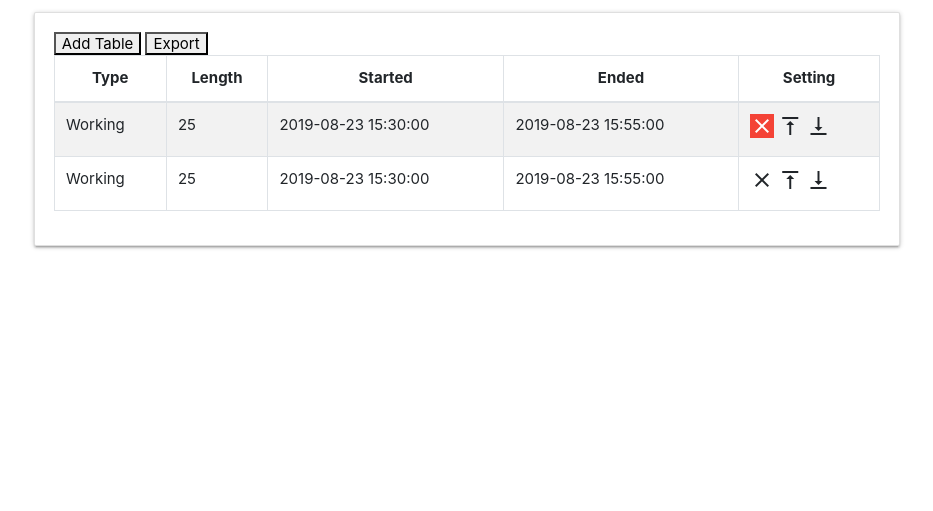
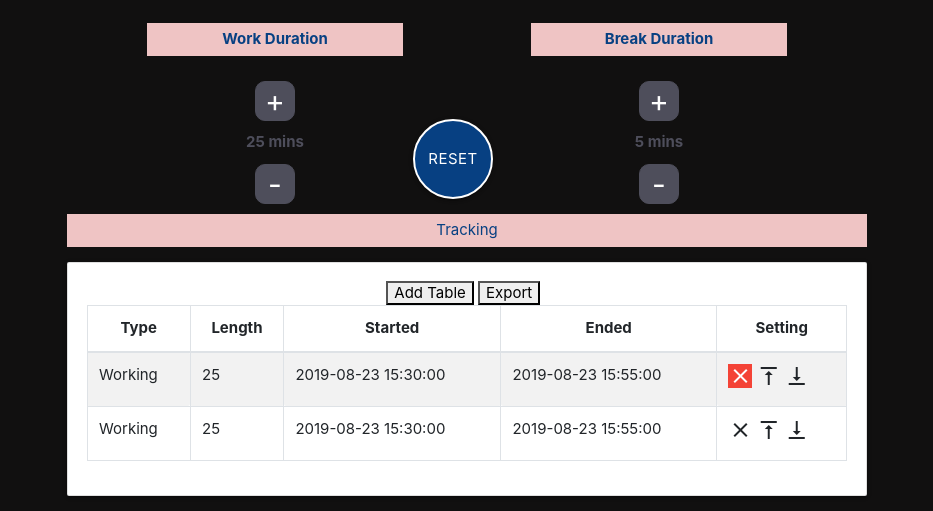
Before and after one commit to Gitsanto/PomodoroApp, a plain HTML site: page index.html in a window 1280 px wide. Shown: the part 493-1004 px from the top of the page, without its empty margins (173-1106 px from the left). Before the commit the page ends 800 px from the top, so only its background shows below. Drawn offline with nearby package versions, Linux system fonts and the light colour scheme; some icons are missing.

Commit message:
change name of stylesheet

```diff
--- a/index.html
+++ b/index.html
@@ -13,7 +13,7 @@
     <!--Import materialize.css-->
      <link rel="stylesheet" href="https://cdnjs.cloudflare.com/ajax/libs/materialize/0.97.2/css/materialize.min.css">
     <!-- Theme CSS -->
-     <link rel="stylesheet" href="assets/css/pomodoroStyle.css">
+     <link rel="stylesheet" href="assets/css/style.css">
 
 </head>
 <body>
```
